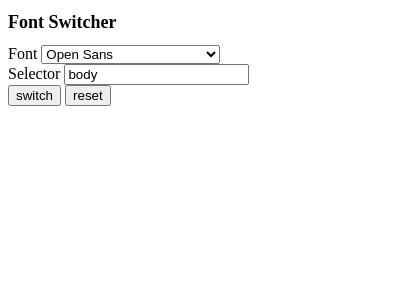
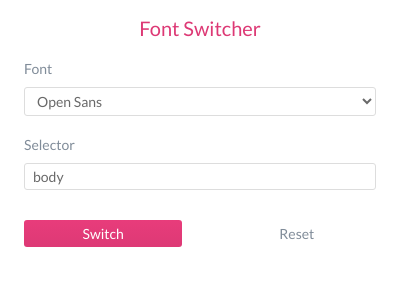
Before and after one commit to MasahiroHarada/instant_font, a browser extension: page extension/popup.html in a window 400 px wide. Drawn offline with Linux system fonts and the light colour scheme.

Commit message:
Add styles

```diff
--- a/extension/popup.html
+++ b/extension/popup.html
@@ -2,12 +2,13 @@
 <html lang="ja">
 <head>
   <meta charset="UTF-8">
+  <link href="https://fonts.googleapis.com/css?family=Lato" rel="stylesheet">
   <link rel="stylesheet" href="css/style.css">
 </head>
 <body>
   <div class="container">
     <h1>Font Switcher</h1>
-    <div class="select-area">
+    <div class="input-area">
       <label for="fonts">Font</label>
       <select name="fonts" id="fonts">
         <option value="Open Sans">Open Sans</option>
@@ -795,15 +796,13 @@
         <option value="Meera Inimai">Meera Inimai</option>
       </select>
     </div>
-    <div class="textfield">
+    <div class="input-area">
       <label for="selector">Selector</label>
       <input type="text" id="selector" name="selector" value="body">
     </div>
-    <div class="buttons">
-      <div class="button-area clearfix">
-        <button id="switch-font" class="btn">switch</button>
-        <button id="reset" class="btn btn--flat">reset</button>
-      </div>
+    <div class="buttons float-box">
+      <button id="switch-font" class="btn btn--primary pull-left">Switch</button>
+      <button id="reset" class="btn btn--flat pull-right">Reset</button>
     </div>
   </div>
   <script src="js/popup.js"></script>
--- a/src/sass/style.scss
+++ b/src/sass/style.scss
@@ -1,7 +1,108 @@
+$font-family: 'Lato', sans-serif;
+$slightly-gray: #eee;
+$light-grey: #DDD;
+$grey: #808c99;
+$primary-color: #DD3975;
+$light-primary-color : #E83C7B;
+$text-color: #696969;
+$border-radius: 3px;
+$margin: 20px;
+$container-padding: 8px 16px;
+$input-padding: 4px 8px;
+$btn-padding: 5px 10px;
+
+* {
+  box-sizing: border-box;
+}
+
 body {
-  min-width: 400px;
+  min-width: 240px;
+  font-family: $font-family;
+  font-size: 14px;
+  color: $text-color;
+}
 
-  h1 {
-    font-size: 18px;
+.container {
+  padding: $container-padding;
+}
+
+h1 {
+  font-size: 20px;
+  font-weight: normal;
+  text-align: center;
+  color: $primary-color;
+  margin: 0;
+  margin-bottom: $margin;
+}
+
+.input-area {
+  margin-bottom: $margin;
+  label {
+    color: $grey;
+    font-size: 14px;
+    display: block;
+    margin-bottom: $margin / 2;
   }
 }
+
+select, input[type=text] {
+  outline: 0;
+  font-family: $font-family;
+  font-size: inherit;
+  display: block;
+  width: 100%;
+  padding: $input-padding;
+  border-radius: $border-radius;
+  border: 1px solid $light-grey;
+  background-color: white;
+  color: $text-color;
+}
+
+.buttons {
+  margin-top: $margin * 1.5;
+  margin-bottom: $margin;
+}
+
+.btn {
+  outline: 0;
+  font-family: $font-family;
+  border-radius: $border-radius;
+  padding: $btn-padding;
+  cursor: pointer;
+  font-size: 14px;
+  width: 45%;
+  &.btn--primary {
+    background: -webkit-gradient(
+                    linear, left top, left bottom,
+                    from($light-primary-color),
+                    to($primary-color)
+    );
+    color: white;
+    border: none;
+    &:hover {
+      background: darken($primary-color, 5%);
+    }
+  }
+  &.btn--flat {
+    background-color: transparent;
+    border: none;
+    color: $grey;
+    &:hover {
+      background-color: $slightly-gray;
+    }
+  }
+}
+
+.float-box {
+  &::after {
+    content: "";
+    display: block;
+    clear: both;
+  }
+  .pull-left {
+    float: left;
+  }
+  .pull-right {
+    float: right;
+  }
+}
```
Also changed, not shown: extension/css/style.css.
